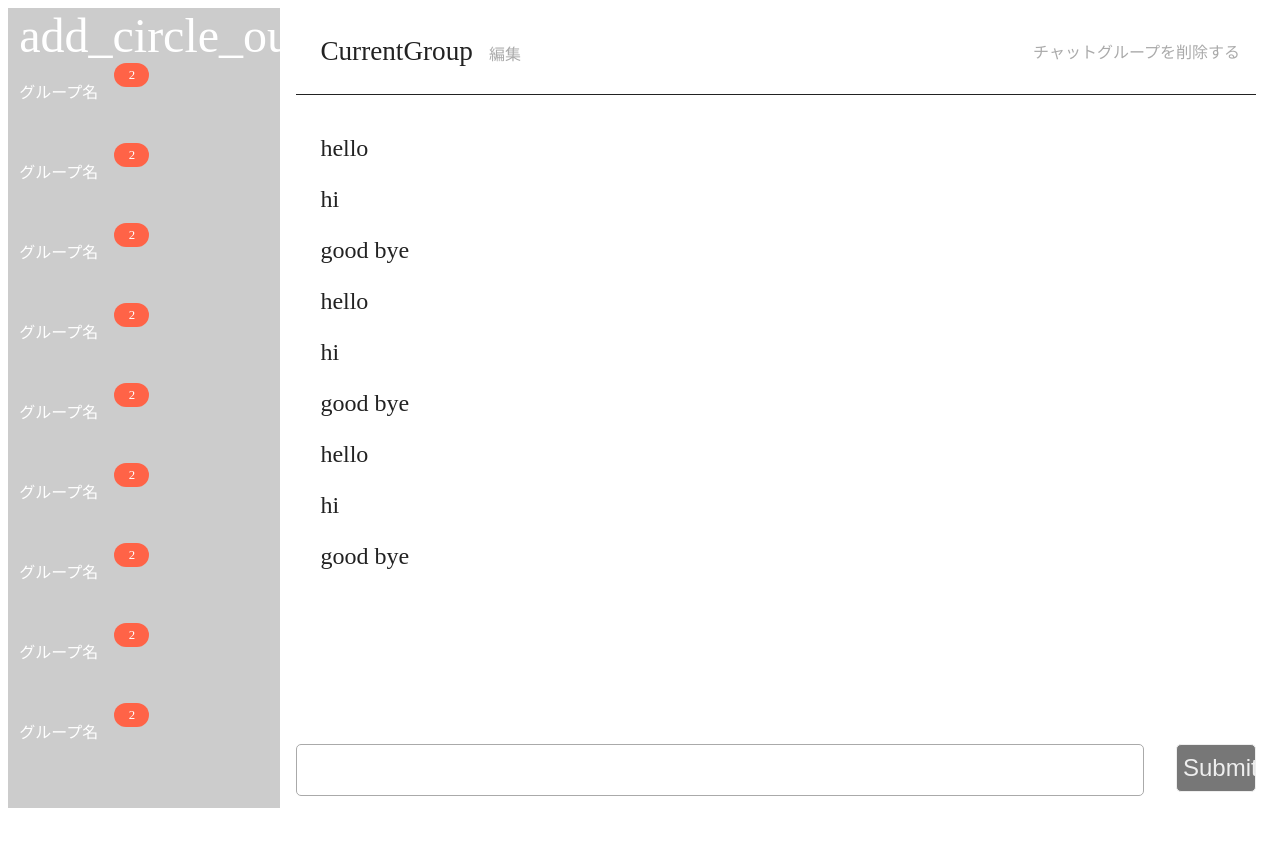
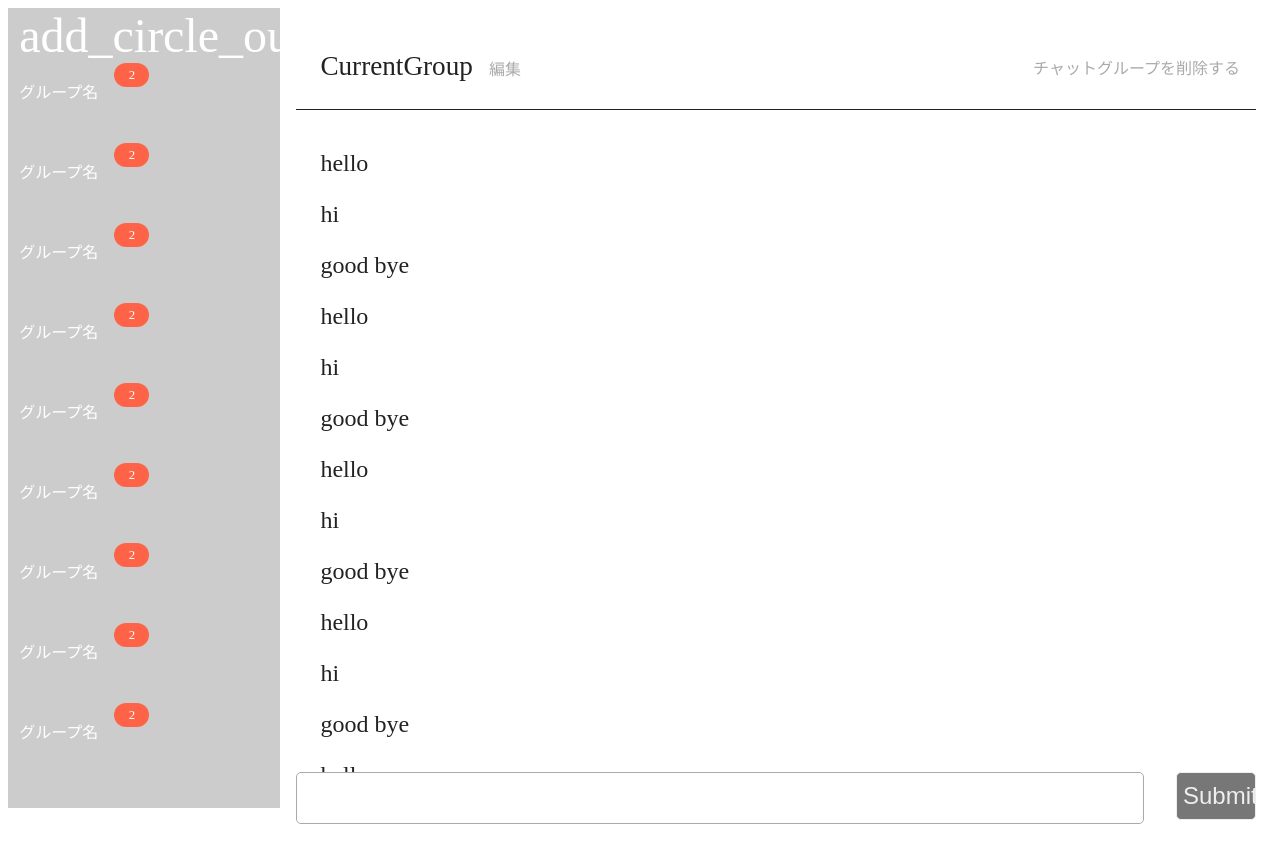
Before and after one commit to KazYam1001/tm-minichat, a Vue app in the folder frontend/: page / in a window 1280 px wide. Before the commit the page ends 816 px from the top, so only its background shows below. Built offline with nearby package versions, Linux system fonts and the light colour scheme; the HTML template or start-up script is replaced by a standard one.

Commit message:
tweak overflow messages

```diff
--- a/frontend/src/components/ChatMain.vue
+++ b/frontend/src/components/ChatMain.vue
@@ -8,6 +8,15 @@
       <p class='remove-group-btn'>チャットグループを削除する</p>
     </header>
     <section class='message-container'>
+      <p class='message'>hello</p>
+      <p class='message'>hi</p>
+      <p class='message'>good bye</p>
+      <p class='message'>hello</p>
+      <p class='message'>hi</p>
+      <p class='message'>good bye</p>
+      <p class='message'>hello</p>
+      <p class='message'>hi</p>
+      <p class='message'>good bye</p>
       <p class='message'>hello</p>
       <p class='message'>hi</p>
       <p class='message'>good bye</p>
@@ -34,8 +43,7 @@
     width: calc(100vw - 200px);
     display: flex;
     flex-direction: column;
-    padding-left: 1rem;
-    padding-right: 1rem;
+    padding: 1rem;
     color: #222;
   }
   .group-header {
@@ -65,6 +73,7 @@
     padding-top: 1rem;
     padding-left: 1.5rem;
     flex-grow: 1;
+    overflow: scroll;
   }
   .message {
     margin-bottom: 1rem;
```
